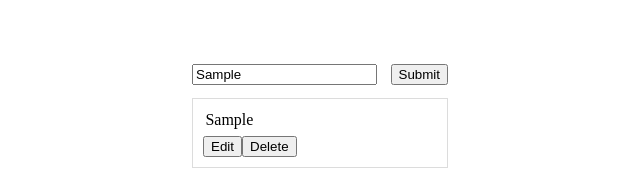
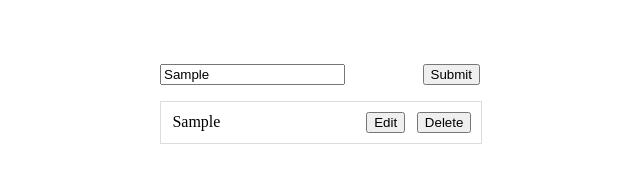
Before and after one commit to JuanBiantong/day8todolist, a plain HTML site: page index.html in a window 1280 px wide. Both pictures are taken after typing "Sample" into the empty fields and a click on the button "Submit". Shown: the whole page, without its empty margins (320-960 px from the left). Drawn offline with Linux system fonts and the light colour scheme.

Commit message:
update style

```diff
--- a/index.html
+++ b/index.html
@@ -11,12 +11,14 @@
             <input type="text" name="add-todo" id="add-todo" placeholder="Add Todo"/>
             <input type="button" value="Submit" onclick="addTodo()" />
         </div>
-        <div class="show-todo">
-            <div>
-                <p id="show-todo"></p>
-            </div>
-            <div>
-                <p id="btn-edit-delete"></p>
+        <div class="show-row">
+            <div class="show-todo">
+                <div class="todo-left" id="show-todo">
+
+                </div>
+                <div class="todo-right" id="btn-edit-delete">
+
+                </div>
             </div>
         </div>
     </div>
--- a/style.css
+++ b/style.css
@@ -1,12 +1,13 @@
 
 body {
     margin: 5% auto;
+    padding: 5% auto;
 }
 .container {
     display: flex;
     justify-content: space-between;
     flex-wrap: wrap;
-    width: 20%;
+    width: 25%;
     margin: auto;
 }
 
@@ -17,11 +18,32 @@ body {
     padding-bottom: 5%;
 }
 
+
+
 .container .show-todo {
     width: 94%;
     border: 1px solid gainsboro;
     padding: 3%;
+    display: flex;
+    justify-content: space-between;
 }
+.container .show-todo .todo-left {
+    width: 60%;
+
+}
+.container .show-todo .todo-right {
+    width: 35%;
+    display: flex;
+    justify-content: space-between;
+    flex-wrap: wrap;
+    margin: ;
+}
+
+.container .show-row {
+    width: 100%;
+
+}
+
 
 .container .show-todo p {
     padding: 1%;
--- a/todolist.js
+++ b/todolist.js
@@ -1,6 +1,6 @@
 let array = []
-let edit = 'Edit'
-let del = 'Delete'
+// let edit = 'Edit'
+// let del = 'Delete'
 function addTodo() {
     posting = document.getElementById('add-todo').value;
     array.push(posting)
@@ -9,8 +9,8 @@ function addTodo() {
         var btnEdit = document.createElement("button");
         var btnDelete = document.createElement("button");
         var posted = document.createTextNode(array[i]);
-        var postedEdit = document.createTextNode(edit);
-        var postedDelete = document.createTextNode(del);
+        var postedEdit = document.createTextNode('Edit');
+        var postedDelete = document.createTextNode('Delete');
     }
     element.appendChild(posted);
     document.getElementById("show-todo").appendChild(element);
```
